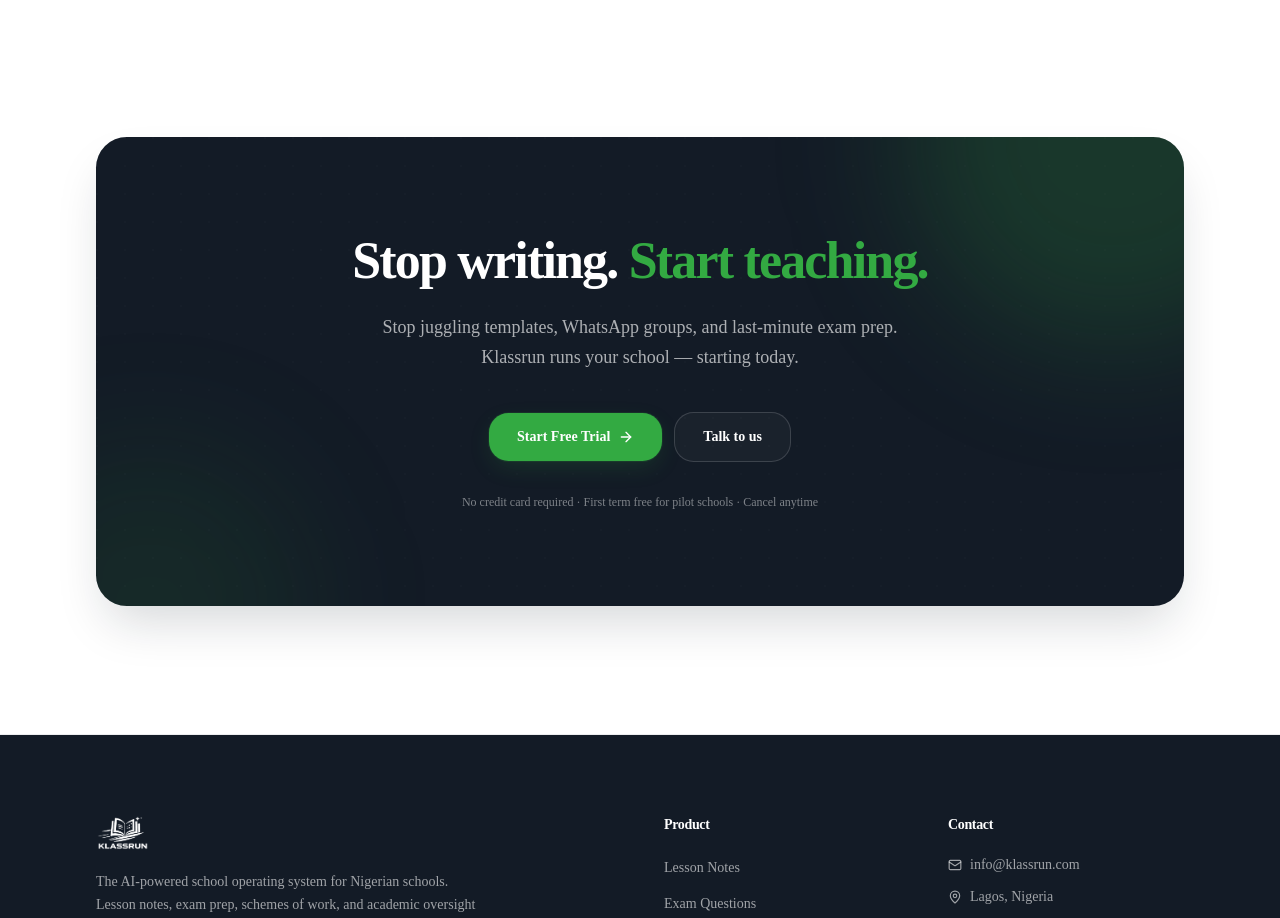
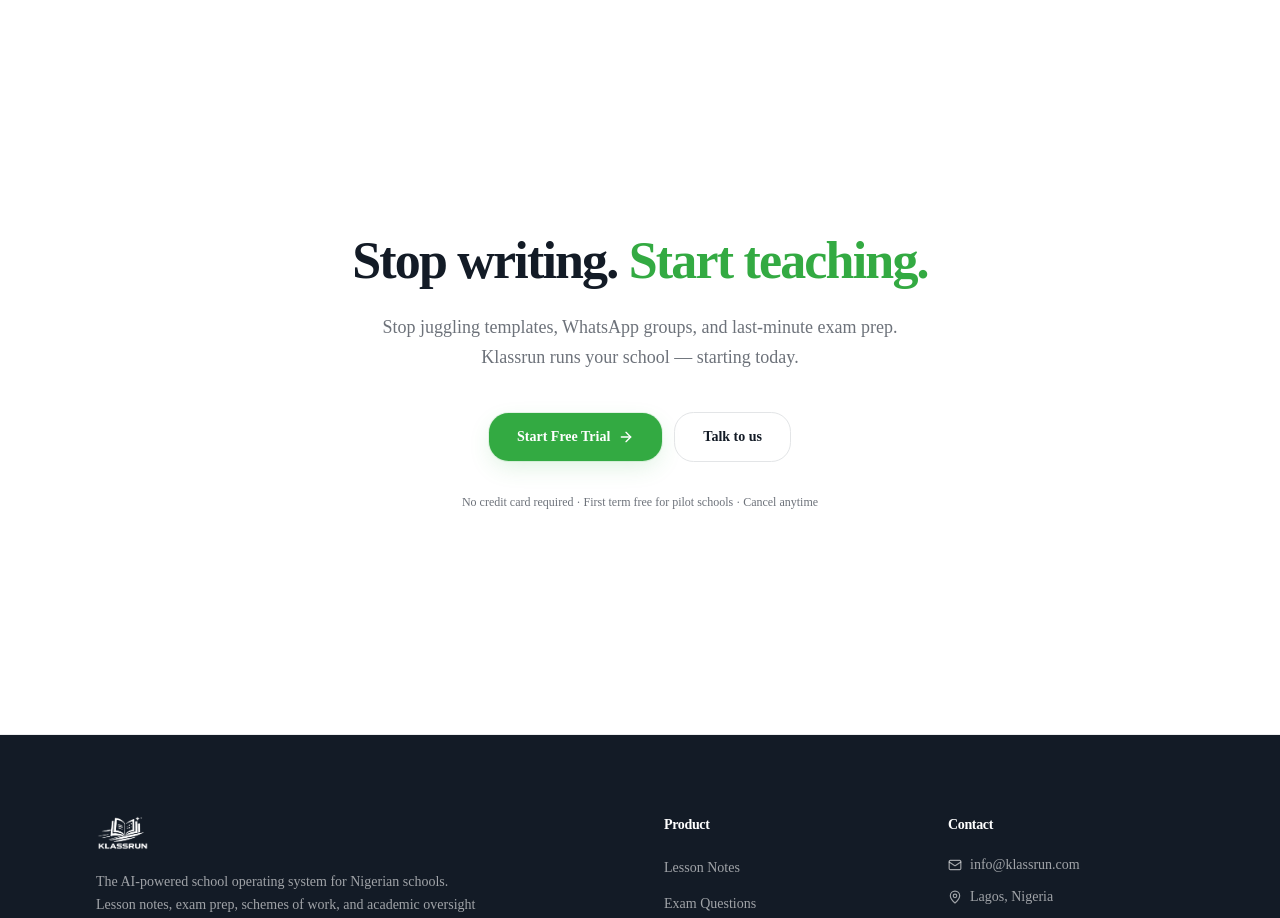
Before and after one commit to klassrun/klassrun-web, a Next.js app: page / in a window 1280 px wide. Shown: the part 7120-8038 px from the top of the page. Built offline with nearby package versions, Linux system fonts and the light colour scheme.

Commit message:
ops5-web: remove dark CTA background, fix text colors to light theme

```diff
--- a/components/CTA.jsx
+++ b/components/CTA.jsx
@@ -13,21 +13,8 @@
           whileInView={{ opacity: 1, y: 0 }}
           viewport={viewportOnce}
           transition={{ duration: 0.8, ease }}
-          className="relative rounded-3xl bg-foreground overflow-hidden shadow-hero"
+          className="relative rounded-3xl overflow-hidden"
         >
-          <div className="absolute inset-0">
-            <div className="absolute top-0 right-0 w-[420px] h-[420px] bg-primary/20 rounded-full blur-3xl -translate-y-1/2 translate-x-1/3" />
-            <div className="absolute bottom-0 left-0 w-[320px] h-[320px] bg-primary/10 rounded-full blur-3xl translate-y-1/2 -translate-x-1/3" />
-            <div
-              className="absolute inset-0 opacity-30"
-              style={{
-                backgroundImage:
-                  'radial-gradient(circle at 1px 1px, oklch(1 0 0 / 0.04) 1px, transparent 0)',
-                backgroundSize: '28px 28px',
-              }}
-            />
-          </div>
-
           <motion.div
             variants={stagger(0.1, 0.1)}
             initial="hidden"
@@ -37,19 +24,18 @@
           >
             <motion.h2
               variants={fadeUp}
-              className="text-[1.875rem] sm:text-4xl lg:text-[3.25rem] font-semibold text-white tracking-[-0.035em] max-w-3xl mx-auto leading-[1.08]"
+              className="text-[1.875rem] sm:text-4xl lg:text-[3.25rem] font-semibold text-foreground tracking-[-0.035em] max-w-3xl mx-auto leading-[1.08]"
             >
               Stop writing.{' '}
               <span className="text-primary">Start teaching.</span>
             </motion.h2>
             <motion.p
               variants={fadeUp}
-              className="mt-5 sm:mt-6 text-base md:text-lg text-white/65 max-w-xl mx-auto leading-relaxed"
+              className="mt-5 sm:mt-6 text-base md:text-lg text-muted-foreground max-w-xl mx-auto leading-relaxed"
             >
               Stop juggling templates, WhatsApp groups, and last-minute exam prep.
               Klassrun runs your school — starting today.
             </motion.p>
-
             <motion.div
               variants={fadeUp}
               className="mt-8 sm:mt-10 flex flex-col sm:flex-row items-center justify-center gap-3"
@@ -63,15 +49,14 @@
               </a>
               <a
                 href="mailto:info@klassrun.com"
-                className="w-full sm:w-auto inline-flex items-center justify-center gap-2 rounded-xl border border-white/15 bg-white/[0.03] px-7 py-3.5 text-sm font-semibold text-white hover:bg-white/10 transition-colors duration-300 ease-out"
+                className="w-full sm:w-auto inline-flex items-center justify-center gap-2 rounded-xl border border-soft px-7 py-3.5 text-sm font-semibold text-foreground hover:bg-secondary transition-colors duration-300 ease-out"
               >
                 Talk to us
               </a>
             </motion.div>
-
             <motion.p
               variants={fadeUp}
-              className="mt-6 sm:mt-8 text-xs text-white/45"
+              className="mt-6 sm:mt-8 text-xs text-muted-foreground"
             >
               No credit card required · First term free for pilot schools · Cancel anytime
             </motion.p>
```
